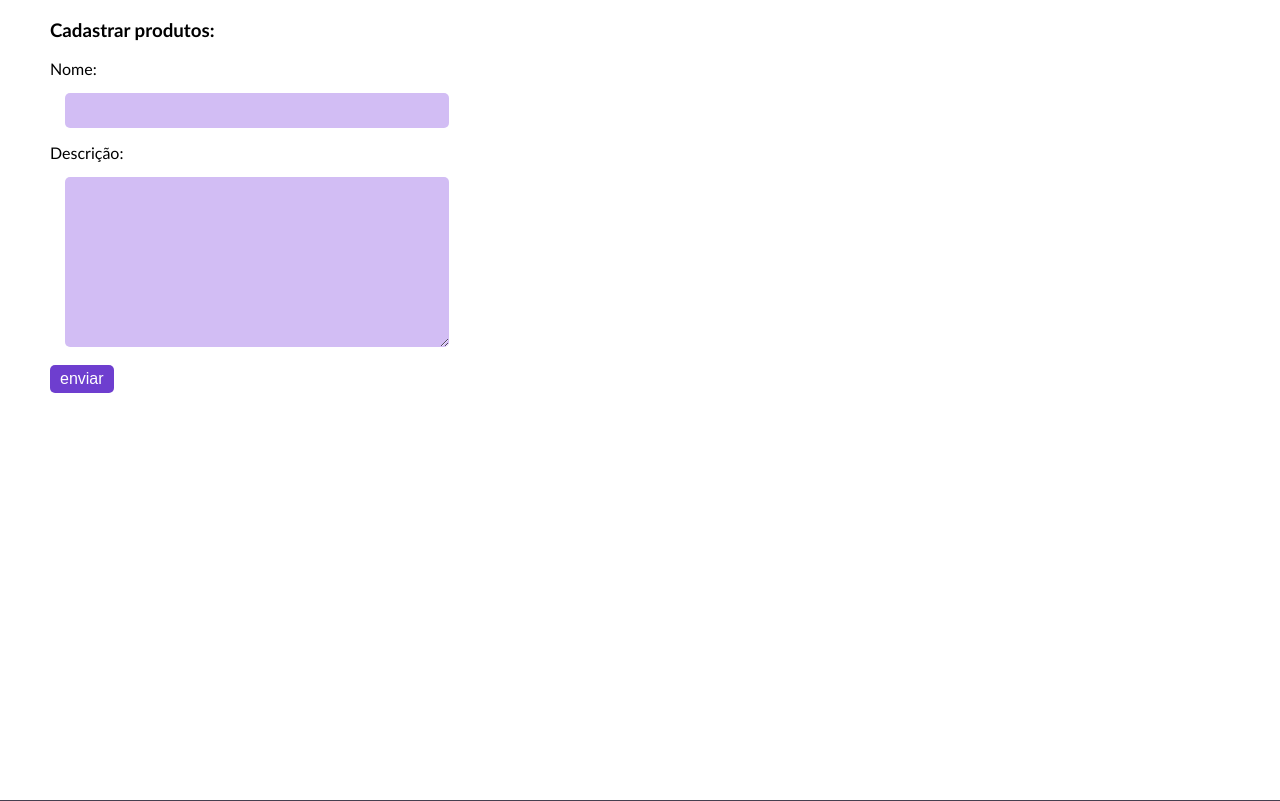
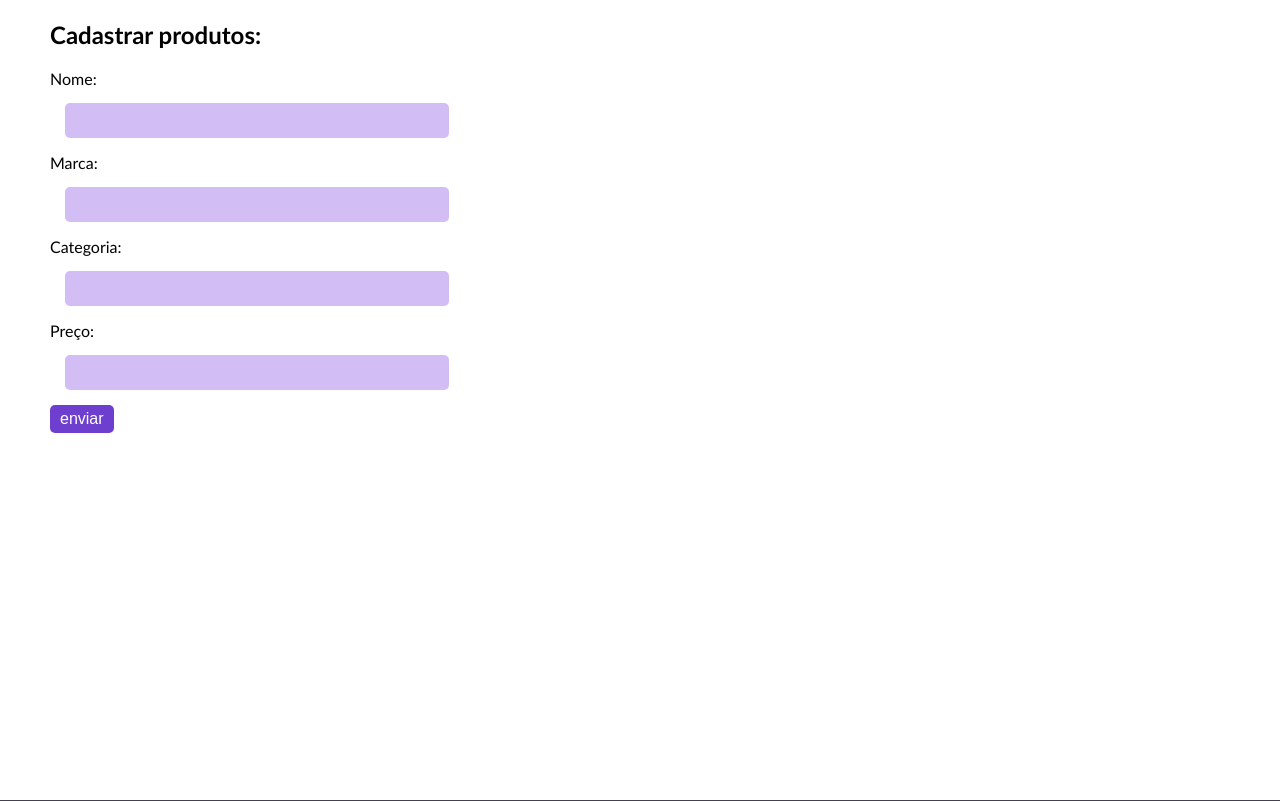
Before and after one commit to maris2606/projeto-lp3, a Flask app: page /produtos/cadastro in a window 1280 px wide. Shown: the part 206-1007 px from the top of the page. Run offline with Flask 3, Linux system fonts and the light colour scheme.

Commit message:
adicionado formulario

```diff
--- a/projeto_lp3/app.py
+++ b/projeto_lp3/app.py
@@ -1,6 +1,6 @@
 # importa a classe flask do modulo flask
 import json
-from flask import Flask, render_template
+from flask import Flask, render_template, request
 
 from validate_docbr import CPF, CNPJ
 
@@ -40,6 +40,12 @@ def contatos():
         return render_template('contatos.html', lojas_ZL = lojas_ZL, lojas_ZN = lojas_ZN, lojas_ZO = lojas_ZO, lojas_ZS = lojas_ZS, lojas_C= lojas_C)
 
 # página de produtos - /produtos
+lista_produtos = [
+        {'nome': 'coca cola', 'descricao': 'bebida'},
+        {'nome': 'chips', 'descricao': 'saguadinho'},
+        {'nome': 'bubalu', 'descricao': 'chicletchy'}
+    ]
+
 @app.route("/produtos")
 def produtos():
 
@@ -50,6 +56,7 @@ def produtos():
     #     {'nome': 'chips', 'descricao': 'saguadinho'},
     #     {'nome': 'bubalu', 'descricao': 'chicletchy'}
     # ]
+    # return render_template('produtos.html', produtos=lista_produtos)
 
     with open('projeto_lp3/produtos.json', 'r', encoding='utf8') as arquivo:
         lista_produtos = json.load(arquivo)
@@ -97,5 +104,20 @@ def como_utilizar():
 def cadastro_produto():
     return render_template('cadastro-produto.html')
 
+@app.route("/produtos", methods=['POST'])
+def salvar_produto():
+    nome = request.form['nome']
+    # descricao = request.form['descricao']
+    marca = request.form['marca']
+    categoria = request.form['categoria']
+    preco = request.form['preco']
+
+    # produto = {'nome': nome, 'descricao':descricao}
+    produto = {'nome': nome, 'marca':marca, }
+    lista_produtos.append(produto)
+
+    return render_template('produtos.html', produtos=lista_produtos)
+
+
 # rodar direto por aqui
 app.run()
--- a/templates/cadastro-produto.html
+++ b/templates/cadastro-produto.html
@@ -16,7 +16,7 @@
 
 {% block content %}
 
-<h3>Cadastrar produtos:</h3>
+<h2>Cadastrar produtos:</h2>
 
 <div class="form">
 
@@ -25,8 +25,17 @@
         <label for="nome">Nome:</label>
         <input type="text" name="nome" id="nome">
 
-        <label for="descricao">Descrição:</label>
-        <textarea name="descricao" id="descricao" cols="30" rows="10"></textarea>
+        <label for="marca">Marca:</label>
+        <input type="text" name="marca" id="marca">
+
+        <label for="categoria">Categoria:</label>
+        <input type="text" name="categoria" id="categoria">
+
+        <label for="preco">Preço:</label>
+        <input type="number" name="preco" id="preco">
+
+        <!-- <label for="descricao">Descrição:</label>
+        <textarea name="descricao" id="descricao" cols="30" rows="10"></textarea> -->
 
 
         <button class="enviar-form" type="submit">enviar</button>
--- a/templates/entre-em-contato.html
+++ b/templates/entre-em-contato.html
@@ -11,7 +11,7 @@
 
 {% block content %}
 
-<h3>Entre em contato conosco:</h3>
+<h2>Entre em contato conosco:</h2>
 
 <div class="form">
 
```
